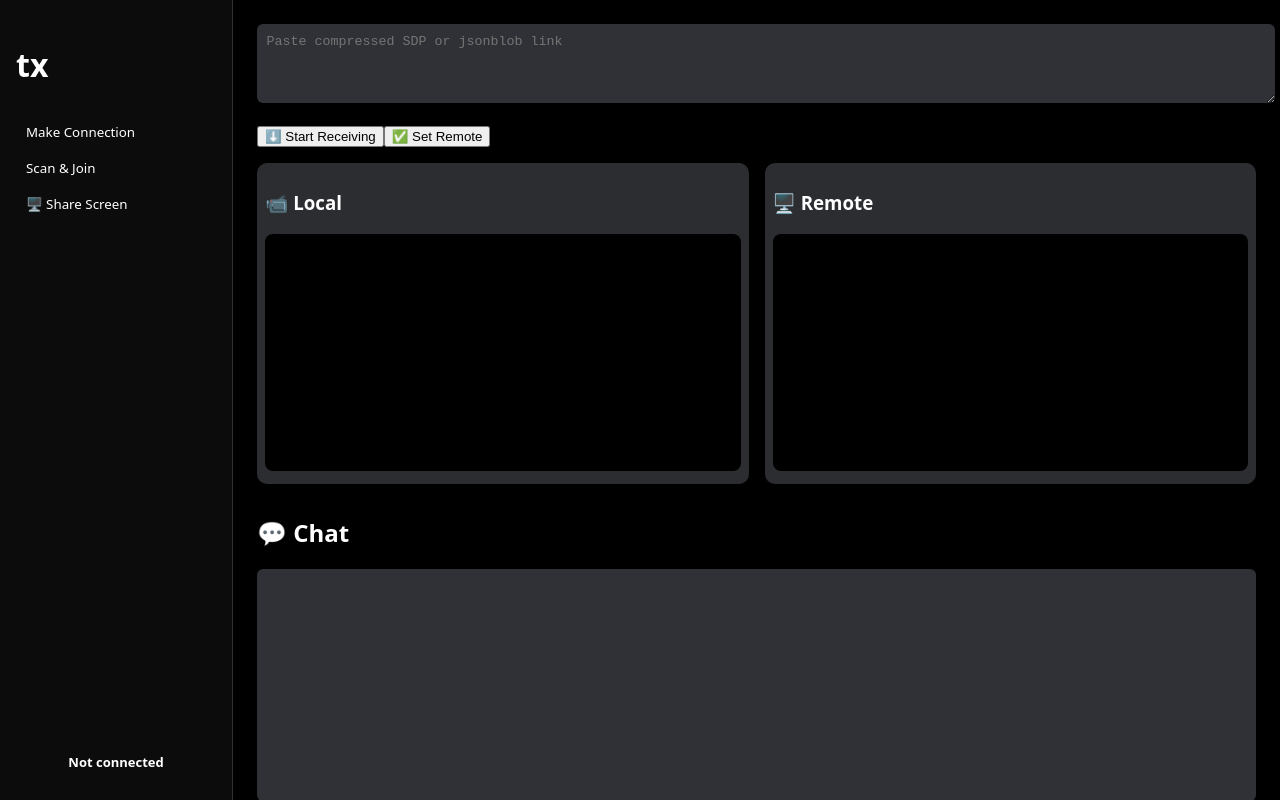
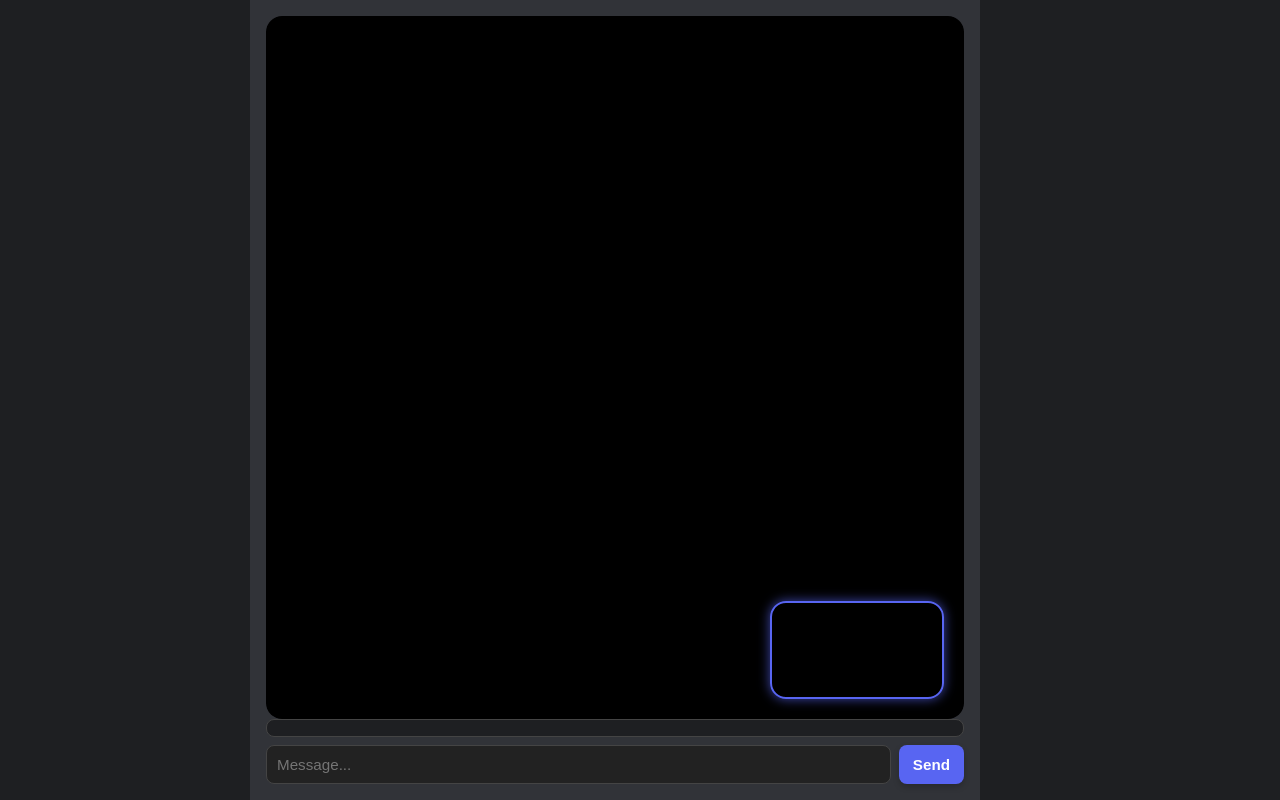
Before and after one commit to spider-falcon/tx, a React (Vite) app: page / in a window 1280 px wide. Built offline with nearby package versions, Linux system fonts and the light colour scheme.

Commit message:
full acess function

```diff
--- a/src/App.css
+++ b/src/App.css
@@ -1,132 +1,321 @@
+/* 🌌 Reset and Base */
+* {
+  margin: 0;
+  padding: 0;
+  box-sizing: border-box;
+}
 body, html {
-  margin: 0;
-  font-family: system-ui, -apple-system, BlinkMacSystemFont, 'Segoe UI', Roboto, Oxygen, Ubuntu, Cantarell, 'Open Sans', 'Helvetica Neue', sans-serif;
-  background-color: #000000;
-  color: #fff;
+  height: 100%;
+  font-family: 'Segoe UI', sans-serif;
+  background-color: #1e1f22;
+  color: #ffffff;
+  overflow: hidden;
 }
 
-.app-wrapper {
-  display: flex;
+/* 🔳 Grid Layout */
+.app-grid {
+  display: grid;
+  grid-template-columns: 250px 1fr 300px;
   height: 100vh;
   overflow: hidden;
 }
 
+/* 🧭 Sidebar */
 .sidebar {
-  max-width: 200px;
-  min-width: 100px;
-  width: max-content;
-  background-color: #111111bb;
-  backdrop-filter: blur(30px);
+  background-color: #2b2d31;
   padding: 1rem;
   display: flex;
   flex-direction: column;
   gap: 1rem;
-  border-right: 1px solid #ffffff28;
+  border-right: 1px solid #444;
+  animation: slideInLeft 0.5s ease-out;
+  transition: transform 0.3s ease-in-out, opacity 0.3s ease-in-out;
+}
+p.looopgo{
+  font-family: 'Courier New', Courier, monospace;
+  font-size: x-large;
+  font-weight: bold;
+  padding: 0px;
+  margin: 0px;
+}
+.sidebar h2, .logo {
+  font-size: 1.6rem;
+  text-align: center;
+  color: #f0f0f0;
+  font-weight: bold;
+  letter-spacing: 1px;
 }
 
-.logo {
-  font-size: 2rem;
-  color: #ffffff;
-  margin-bottom: 1rem;
+/* 🎛️ Buttons */
+button {
+  background-color: #5865f2;
+  color: white;
+  padding: 10px 14px;
+  border: none;
+  border-radius: 0.5rem;
+  cursor: pointer;
+  font-weight: bold;
+  font-size: 0.95rem;
+  transition: 0.3s ease;
+  box-shadow: 0 3px 6px rgba(0, 0, 0, 0.2);
+}
+button:hover {
+  background-color: #4752c4;
+  transform: translateY(-2px);
+}
+button:active {
+  transform: scale(0.98);
+  box-shadow: none;
+}
+button:disabled {
+  background-color: #444;
+  cursor: not-allowed;
+  opacity: 0.6;
+}
+button.active {
+  background-color: #4752c4;
+  box-shadow: inset 0 0 0 2px #ffffff33;
 }
 
-.status-box {
-  font-size: 0.9rem;
-  margin: auto auto 0px auto;
-  font-family: inherit;
-  font-weight: bolder;
-  font-size: small;
-}
-
-.sidebar-buttons button {
-  background: transparent;
-  color: #fff;
-  border: none;
-  width: 80%;
-  border-radius: 6px;
-  padding: 5px 10px;
-  cursor: pointer;
-  margin-bottom: 0.5rem;
-  transition: background 0.3s;
-  text-align: left;
-  font-family: inherit;
-  font-weight: normal;
-}
-.sidebar-buttons button:hover {
-  background: #16161667;
-  backdrop-filter: blur(2px);
-}
-
-.main-content {
-  flex: 1;
-  padding: 1.5rem;
+/* 🧱 Main Content */
+.content {
+  display: flex;
+  flex-direction: column;
+  justify-content: space-between;
+  padding: 1rem;
+  background-color: #313338;
+  animation: fadeIn 0.6s ease-in;
   overflow-y: auto;
 }
 
-textarea {
-  width: 100%;
-  background-color: #2f3136;
-  color: white;
-  border: none;
-  border-radius: 6px;
-  padding: 0.6rem;
-  margin-bottom: 1rem;
-  outline: none;
+/* 📺 Video Grid */
+.video-grid {
+  position: relative;
+  flex: 1;
+  border-radius: 1rem;
+  display: flex;
+  justify-content: center;
+  align-items: center;
+  background-color: #1e1f22;
+  animation: fadeInUp 0.6s ease-in-out;
+  overflow: hidden;
 }
 
-.video-grid {
+/* 📹 Remote Video */
+.remoteVideo {
+  z-index: 1;
+  height: 100%;
+  width: 100%;
   display: flex;
-  gap: 1rem;
-  margin-top: 1rem;
+  justify-content: center;
+  align-items: center;
+  background-color: black;
+  border-radius: 1rem;
+  overflow: hidden;
+}
+.remoteVideo video {
+  width: 100%;
+  height: 100%;
+  object-fit: cover;
+  filter: brightness(0.9);
+}
+.remoteVideo:hover::after {
+  content: "";
+  position: absolute;
+  inset: 0;
+  background: rgba(0, 0, 0, 0.2);
+  border-radius: 1rem;
 }
 
-.video-box {
-  flex: 1;
-  background-color: #2b2d31;
-  border-radius: 10px;
-  padding: 0.5rem;
+/* 📸 Local Video */
+.localVideo {
+  position: absolute;
+  bottom: 20px;
+  right: 20px;
+  width: 25%;
+  aspect-ratio: 16 / 9;
+  border-radius: 1rem;
+  border: 2px solid #5865f2;
+  z-index: 5;
+  overflow: hidden;
+  box-shadow: 0 0 12px rgba(88, 101, 242, 0.7);
+  animation: popIn 0.4s ease;
+}
+.localVideo video {
+  width: 100%;
+  height: 100%;
+  object-fit: cover;
+  border-radius: 1rem;
 }
 
+/* 🎥 Shared video defaults */
 video {
-  width: 100%;
-  border-radius: 8px;
-  background: #000;
+  transition: box-shadow 0.3s ease;
+  border-radius: 1rem;
+}
+video:hover {
+  box-shadow: 0 0 18px rgba(88, 101, 242, 0.7);
 }
 
+/* 💬 Chat */
 .chat-section {
-  margin-top: 2rem;
+  display: flex;
+  flex-direction: column;
+  gap: 0.5rem;
 }
-
 .chat-box {
-  background-color: #2f3136;
-  padding: 1rem;
-  border-radius: 6px;
-  height: 200px;
+  flex: 1;
+  max-height: 200px;
   overflow-y: auto;
-  margin-bottom: 1rem;
+  padding: 0.5rem;
+  background-color: #1e1f22;
+  border-radius: 0.5rem;
+  border: 1px solid #444;
+  animation: fadeInUp 0.6s ease-out;
 }
-
+.chat-box div {
+  margin: 0.3rem 0;
+  font-size: 0.95rem;
+  word-break: break-word;
+}
 .chat-input {
   display: flex;
   gap: 0.5rem;
 }
-
-.chat-input input {
+input[type="text"] {
   flex: 1;
+  padding: 10px;
+  font-size: 0.95rem;
+  border-radius: 0.5rem;
+  border: 1px solid #444;
+  background-color: #2b2d31;
+  color: white;
+  outline: none;
+  box-shadow: 0 0 0 1px transparent;
+  transition: all 0.2s ease-in-out;
+}
+input[type="text"]:focus {
+  box-shadow: 0 0 0 1px #5865f2;
+}
+input[disabled] {
+  background-color: #222;
+  color: #777;
 }
 
-.chat-input button {
-  background-color: #43b581;
-  border: none;
-  padding: 0.6rem 1rem;
-  border-radius: 6px;
-  color: white;
-  cursor: pointer;
+/* 📜 SDP Panel */
+.sdp-panel {
+  background-color: #2b2d31;
+  padding: 1rem;
+  border-left: 1px solid #444;
+  display: flex;
+  flex-direction: column;
+  gap: 0.8rem;
+  animation: slideInRight 0.5s ease-out;
+  transition: transform 0.3s ease-in-out, opacity 0.3s ease-in-out;
+}
+.sdp-panel h3, .sdp-panel h4 {
+  font-size: 1.1rem;
+  margin-bottom: 0.5rem;
+  border-bottom: 1px solid #444;
+  padding-bottom: 0.4rem;
 }
 
+/* 📷 QR Code */
+.QrCode {
+  display: flex;
+  justify-content: center;
+  background: white;
+  padding: 5px;
+  border-radius: 1rem;
+  animation: popIn 0.5s ease;
+}
+.qr-section {
+  display: flex;
+  flex-direction: column;
+  align-items: center;
+  gap: 0.8rem;
+  margin-top: 1rem;
+}
+#qr-reader {
+  width: 100%;
+  height: 240px;
+  border: 1px solid #444;
+  border-radius: 1rem;
+  background-color: #1e1f22;
+  overflow: hidden;
+  animation: fadeIn 0.5s ease;
+}
 
-div.QRbackground {
-  padding: 5px;
-  background: white;
-  width: max-content;
+/* 🌀 Animations */
+@keyframes fadeIn {
+  from { opacity: 0; transform: scale(0.95); }
+  to   { opacity: 1; transform: scale(1); }
 }
+@keyframes fadeInUp {
+  from { opacity: 0; transform: translateY(10px); }
+  to   { opacity: 1; transform: translateY(0); }
+}
+@keyframes slideInLeft {
+  from { transform: translateX(-100px); opacity: 0; }
+  to   { transform: translateX(0); opacity: 1; }
+}
+@keyframes slideInRight {
+  from { transform: translateX(100px); opacity: 0; }
+  to   { transform: translateX(0); opacity: 1; }
+}
+@keyframes popIn {
+  from { transform: scale(0.8); opacity: 0; }
+  to   { transform: scale(1); opacity: 1; }
+}
+@keyframes pulse {
+  0% { box-shadow: 0 0 0 0 rgba(88, 101, 242, 0.7); }
+  70% { box-shadow: 0 0 0 10px rgba(88, 101, 242, 0); }
+  100% { box-shadow: 0 0 0 0 rgba(88, 101, 242, 0); }
+}
+
+/* 🟣 Status */
+.status {
+  background-color: #444;
+  border-radius: 1rem;
+  padding: 8px 12px;
+  text-align: center;
+  color: #ddd;
+  font-size: 0.9rem;
+  animation: pulse 2s infinite;
+}
+
+/* 🖱️ Custom Scrollbar */
+::-webkit-scrollbar {
+  width: 8px;
+}
+::-webkit-scrollbar-thumb {
+  background-color: #5865f2;
+  border-radius: 4px;
+}
+::-webkit-scrollbar-track {
+  background-color: transparent;
+}
+
+/* 📱 Responsive */
+@media (max-width: 768px) {
+  .app-grid {
+    grid-template-columns: 1fr;
+    grid-template-rows: auto 1fr auto;
+  }
+
+  .sidebar,
+  .sdp-panel {
+    display: none;
+  }
+
+  .localVideo {
+    width: 160px;
+    aspect-ratio: 16 / 9;
+    bottom: 10px;
+    right: 10px;
+  }
+
+  .chat-box {
+    max-height: 150px;
+  }
+}
--- a/src/App.jsx
+++ b/src/App.jsx
@@ -4,6 +4,7 @@ import { Html5Qrcode } from 'html5-qrcode';
 import { QRCodeSVG } from 'qrcode.react';
 import axios from 'axios';
 
+import Tx from "./Tx.jsx";
 import './App.css';
 
 export default function App() {
@@ -13,6 +14,8 @@ export default function App() {
   const [input, setInput] = useState('');
   const [status, setStatus] = useState('Not connected');
   const [scanning, setScanning] = useState(false);
+  const [muted, setMuted] = useState(false);
+  const [videoOn, setVideoOn] = useState(true);
 
   const pc = useRef(null);
   const dc = useRef(null);
@@ -21,106 +24,106 @@ export default function App() {
   const localStream = useRef(null);
   const qrScannerRef = useRef(null);
 
-  const compress = (str) => {
-    const compressed = pako.deflate(str);
-    return btoa(String.fromCharCode(...compressed));
+  const compress = (str) => btoa(String.fromCharCode(...pako.deflate(str)));
+  const decompress = (base64) =>
+    pako.inflate(Uint8Array.from(atob(base64), c => c.charCodeAt(0)), { to: 'string' });
+
+  const uploadSDPToJsonBlob = async (compressedSDP) => {
+    const res = await axios.post('https://jsonblob.com/api/jsonBlob', JSON.stringify({ sdp: compressedSDP }), {
+      headers: { 'Content-Type': 'application/json' },
+    });
+    return res.headers.location.replace('http://', 'https://');
   };
 
-  const decompress = (base64) => {
-    const binary = atob(base64);
-    const uint8 = Uint8Array.from(binary, c => c.charCodeAt(0));
-    return pako.inflate(uint8, { to: 'string' });
+  const createConnection = async () => {
+    if (pc.current) return;
+
+    try {
+      localStream.current = await navigator.mediaDevices.getUserMedia({ video: true, audio: true });
+    } catch (err) {
+      alert('❌ Could not access camera/mic.');
+      return;
+    }
+
+    pc.current = new RTCPeerConnection();
+    localStream.current.getTracks().forEach(track => pc.current.addTrack(track, localStream.current));
+
+    if (localVideoRef.current) localVideoRef.current.srcObject = localStream.current;
+
+    pc.current.ontrack = (e) => {
+      if (remoteVideoRef.current) remoteVideoRef.current.srcObject = e.streams[0];
     };
 
-  const uploadSDPToJsonBlob = async (compressedSDP) => {
-    try {
-      const response = await axios.post(
-        'https://jsonblob.com/api/jsonBlob',
-        JSON.stringify({ sdp: compressedSDP }),
-        { headers: { 'Content-Type': 'application/json' } }
-      );
-      return response.headers.location.replace('http://', 'https://');
-    } catch (error) {
-      console.error('Failed to upload SDP:', error);
-      return '';
+    pc.current.onicecandidate = async (e) => {
+      if (!e.candidate) {
+        const sdp = JSON.stringify(pc.current.localDescription);
+        const url = await uploadSDPToJsonBlob(compress(sdp));
+        setLocalSDPUrl(url);
+        setStatus('✅ Offer ready. Share the QR or link.');
       }
     };
 
-  const createConnection = async (isOfferer) => {
-    if (pc.current) {
-      pc.current.close();
-    }
+    dc.current = pc.current.createDataChannel('chat');
+    dc.current.onopen = () => setStatus('✅ Connected!');
+    dc.current.onmessage = (e) => setMessages(m => [...m, { from: 'peer', text: e.data }]);
 
+    const offer = await pc.current.createOffer();
+    await pc.current.setLocalDescription(offer);
+  };
+
+  const setupAnswerer = async () => {
     pc.current = new RTCPeerConnection();
 
+    try {
       localStream.current = await navigator.mediaDevices.getUserMedia({ video: true, audio: true });
-    localStream.current.getTracks().forEach(track => {
-      pc.current.addTrack(track, localStream.current);
-    });
-
+      localStream.current.getTracks().forEach((track) => pc.current.addTrack(track, localStream.current));
       if (localVideoRef.current) {
         localVideoRef.current.srcObject = localStream.current;
       }
+    } catch (err) {
+      alert('❌ Could not access camera/mic.');
+      return;
+    }
 
-    let remoteStreamSet = false;
     pc.current.ontrack = (e) => {
-      if (!remoteStreamSet) {
-        remoteStreamSet = true;
-        if (remoteVideoRef.current) {
-          remoteVideoRef.current.srcObject = e.streams[0];
-        }
-      }
+      if (remoteVideoRef.current) remoteVideoRef.current.srcObject = e.streams[0];
+    };
+
+    pc.current.ondatachannel = (e) => {
+      dc.current = e.channel;
+      dc.current.onopen = () => setStatus('✅ Connected!');
+      dc.current.onmessage = (e) => setMessages((m) => [...m, { from: 'peer', text: e.data }]);
     };
 
     pc.current.onicecandidate = async (e) => {
-      if (!e.candidate && isOfferer) {
+      if (!e.candidate) {
         const sdp = JSON.stringify(pc.current.localDescription);
-        const compressed = compress(sdp);
-        const url = await uploadSDPToJsonBlob(compressed);
+        const url = await uploadSDPToJsonBlob(compress(sdp));
         setLocalSDPUrl(url);
+        setStatus('✅ Answer ready. Share back.');
       }
-    };
-
-    if (isOfferer) {
-      setStatus('Offer created. Share SDP link with peer.');
-      dc.current = pc.current.createDataChannel('chat');
-      setupDataChannel(dc.current);
-
-      const offer = await pc.current.createOffer();
-      await pc.current.setLocalDescription(offer);
-    } else {
-      setStatus('Ready to receive offer.');
-      pc.current.ondatachannel = (event) => {
-        setupDataChannel(event.channel);
-      };
-    }
-  };
-
-  const setupDataChannel = (channel) => {
-    dc.current = channel;
-    dc.current.onopen = () => {
-      setStatus('Connected ✅');
-    };
-    dc.current.onmessage = (e) => {
-      setMessages(prev => [...prev, { from: 'peer', text: e.data }]);
     };
   };
 
-  const handleRemoteSDP = async (input) => {
+  const handleRemoteSDP = async (inputVal) => {
     try {
-      let compressed = (input || remoteSDP).trim();
-      if (!compressed) return alert('❌ Remote SDP is empty!');
+      let compressed = (inputVal || remoteSDP).trim();
+      if (!compressed) return;
 
       if (compressed.startsWith('http')) {
-        const { data } = await axios.get(compressed.replace('http://', 'https://'));
-        if (!data?.sdp) throw new Error('Missing "sdp" field in blob');
+        const { data } = await axios.get(compressed);
         compressed = data.sdp;
       }
 
-      const inflated = decompress(compressed);
-      const desc = JSON.parse(inflated);
+      const desc = JSON.parse(decompress(compressed));
 
-      if (!desc?.type || !desc?.sdp) throw new Error('Invalid SDP object');
+      if (desc.type === 'answer' && pc.current?.signalingState !== 'have-local-offer') {
+        throw new Error('Received answer before offer was made');
+      }
+
+      if (!pc.current && desc.type === 'offer') {
+        await setupAnswerer();
+      }
 
       await pc.current.setRemoteDescription(new RTCSessionDescription(desc));
 
@@ -129,142 +132,132 @@ export default function App() {
         await pc.current.setLocalDescription(answer);
         setStatus('📡 Answer sent.');
       } else {
-        setStatus('✅ Remote description set.');
+        setStatus('✅ Remote SDP set.');
       }
-    } catch (err) {
-      alert('❌ Invalid SDP or QR code content!\n\n' + err.message);
-      console.error(err);
+    } catch (e) {
+      alert('❌ Invalid or corrupt SDP.');
+      console.error(e);
     }
   };
 
   const sendMessage = () => {
-    if (dc.current?.readyState === 'open' && input.trim()) {
+    if (dc.current?.readyState === 'open') {
       dc.current.send(input);
-      setMessages((prev) => [...prev, { from: 'me', text: input }]);
+      setMessages(m => [...m, { from: 'me', text: input }]);
       setInput('');
     }
   };
 
-  const startScreenShare = async () => {
-    const screenStream = await navigator.mediaDevices.getDisplayMedia({ video: true });
-    const screenTrack = screenStream.getVideoTracks()[0];
-    const sender = pc.current.getSenders().find(s => s.track.kind === 'video');
+  const toggleMute = () => {
+    localStream.current?.getAudioTracks().forEach(t => (t.enabled = !t.enabled));
+    setMuted(m => !m);
+  };
 
-    if (sender) sender.replaceTrack(screenTrack);
-    if (localVideoRef.current) localVideoRef.current.srcObject = screenStream;
-
-    screenTrack.onended = () => {
-      const camTrack = localStream.current?.getVideoTracks()?.[0];
-      if (sender && camTrack) {
-        sender.replaceTrack(camTrack);
-        if (localVideoRef.current) localVideoRef.current.srcObject = localStream.current;
-      }
-    };
+  const toggleVideo = () => {
+    localStream.current?.getVideoTracks().forEach(t => (t.enabled = !t.enabled));
+    setVideoOn(v => !v);
   };
 
   const startQRScan = async () => {
-    const qrRegionId = "qr-reader";
-    setScanning(true);
-
+    const qrRegionId = 'qr-reader';
     if (!qrScannerRef.current) {
       qrScannerRef.current = new Html5Qrcode(qrRegionId);
     }
 
+    try {
       await qrScannerRef.current.start(
-      { facingMode: "environment" },
+        { facingMode: 'environment' },
         { fps: 10, qrbox: 250 },
         async (decodedText) => {
-        console.log("Scanned:", decodedText);
-        setRemoteSDP(decodedText);
-        setStatus('✅ QR scanned. Now setting Remote Description...');
-
+          if (!decodedText) return;
           stopQRScan();
-
-        await createConnection(false);
           await handleRemoteSDP(decodedText);
         },
-      (err) => console.warn('QR scan error:', err)
+        (err) => {
+          console.warn('QR decode error:', err);
+        }
       );
-  };
-
-  const stopQRScan = () => {
-    if (qrScannerRef.current) {
-      qrScannerRef.current.stop().then(() => setScanning(false));
+      setScanning(true);
+    } catch (err) {
+      console.error('QR start failed:', err);
+      setScanning(false);
     }
   };
 
-  const isConnected = dc.current?.readyState === 'open';
+  const stopQRScan = async () => {
+    if (qrScannerRef.current) {
+      try {
+        await qrScannerRef.current.stop();
+      } catch (e) {
+        console.warn('QR scanner stop failed:', e);
+      } finally {
+        setScanning(false);
+      }
+    }
+  };
 
   return (
-    <div className="app-wrapper dark-theme">
+    <div className="app-grid">
       <aside className="sidebar">
         <h1 className="logo">tx</h1>
-        <div className="sidebar-buttons">
-          <button onClick={() => createConnection(true)}>Make Connection</button>
-          <button onClick={() => startQRScan()}>Scan & Join</button>
-          <button onClick={startScreenShare}>🖥️ Share Screen</button>
-        </div>
-        <div className="status-box">
-          <p><span className="status">{status}</span></p>
-        </div>
+        <Tx />
+        <button onClick={createConnection}>Make Call</button>
+        <button onClick={startQRScan}>📷 Scan QR</button>
+        <button onClick={toggleMute}>{muted ? '🔊 Unmute' : '🔇 Mute'}</button>
+        <button onClick={toggleVideo}>{videoOn ? '🙈 Hide Camera' : '📸 Show Camera'}</button>
+        <p className="status">{status}</p>
       </aside>
 
-      <main className="main-content">
-        <section className="remote-sdp">
-          <textarea
-            placeholder="Paste compressed SDP or jsonblob link"
-            value={remoteSDP}
-            onChange={(e) => setRemoteSDP(e.target.value)}
-            rows="4"
-          />
-          <div className="actions">
-            <button onClick={() => createConnection(false)}>⬇️ Start Receiving</button>
-            <button onClick={() => handleRemoteSDP()}>✅ Set Remote</button>
-          </div>
-          <div id="qr-reader" className={scanning ? 'qr-visible' : 'qr-hidden'} />
-        </section>
-
-        {localSDPUrl && (
-          <section className="sdp-display">
-            <h2>📄 Share This URL</h2>
-            <textarea readOnly value={localSDPUrl} rows="2" />
-            <div className='QRbackground'>
-              <QRCodeSVG value={localSDPUrl} size={192} />
-            </div>
-          </section>
-        )}
-
-        <section className="video-grid">
-          <div className="video-box">
-            <h3>📹 Local</h3>
+      <main className="content">
+        <div className="video-grid">
+          <div className='localVideo'>
             <video ref={localVideoRef} autoPlay playsInline muted />
           </div>
-          <div className="video-box">
-            <h3>🖥️ Remote</h3>
+          <div className='remoteVideo'>
             <video ref={remoteVideoRef} autoPlay playsInline />
           </div>
-        </section>
+        </div>
 
-        <section className="chat-section">
-          <h2>💬 Chat</h2>
+        <div className="chat-section">
           <div className="chat-box">
             {messages.map((msg, i) => (
-              <div key={i}><strong>{msg.from}:</strong> {msg.text}</div>
+              <div key={i}>
+                <strong>{msg.from}:</strong> {msg.text}
+              </div>
             ))}
           </div>
-          {isConnected && (
           <div className="chat-input">
             <input
               type="text"
               value={input}
               onChange={(e) => setInput(e.target.value)}
-                placeholder="Type message..."
+              placeholder="Message..."
+              disabled={!dc.current || dc.current.readyState !== 'open'}
             />
             <button onClick={sendMessage}>Send</button>
           </div>
+        </div>
+      </main>
+
+      <aside className="sdp-panel">
+        {localSDPUrl && (
+          <div>
+            <h4>📤 Share this Link</h4>
+            <textarea readOnly value={localSDPUrl} rows="2" />
+            <div className="QrCode">
+              <QRCodeSVG value={localSDPUrl} size={160} />
+            </div>
+          </div>
         )}
-        </section>
-      </main>
+
+        <textarea
+          value={remoteSDP}
+          onChange={(e) => setRemoteSDP(e.target.value)}
+          placeholder="Paste remote SDP URL..."
+        />
+        <button onClick={() => handleRemoteSDP()}>✅ Set Remote</button>
+        <div id="qr-reader" className={scanning ? 'qr-visible' : 'qr-hidden'} />
+      </aside>
     </div>
   );
 }
--- /dev/null
+++ b/src/Tx.jsx
@@ -0,0 +1,18 @@
+import { useState, useEffect } from 'react';
+
+export default function Tx({ intervalTime = 8000 }) {
+  const [symbol, setSymbol] = useState('0');
+  const symbols = "!#^*)0+-";
+
+  useEffect(() => {
+    const interval = setInterval(() => {
+      const newSymbol = symbols[Math.floor(Math.random() * symbols.length)];
+      setSymbol(newSymbol);
+      document.title = `0_${newSymbol}`;
+    }, intervalTime + 100);
+
+    return () => clearInterval(interval);
+  }, [intervalTime]);
+
+  return <p className='looopgo'>0_{symbol}</p>; // ✅ JSX output
+}
```
Also changed, not shown: 1 other file (tests, documents, lock files or other folders). Lines whose indentation alone changed are shown as unchanged.
